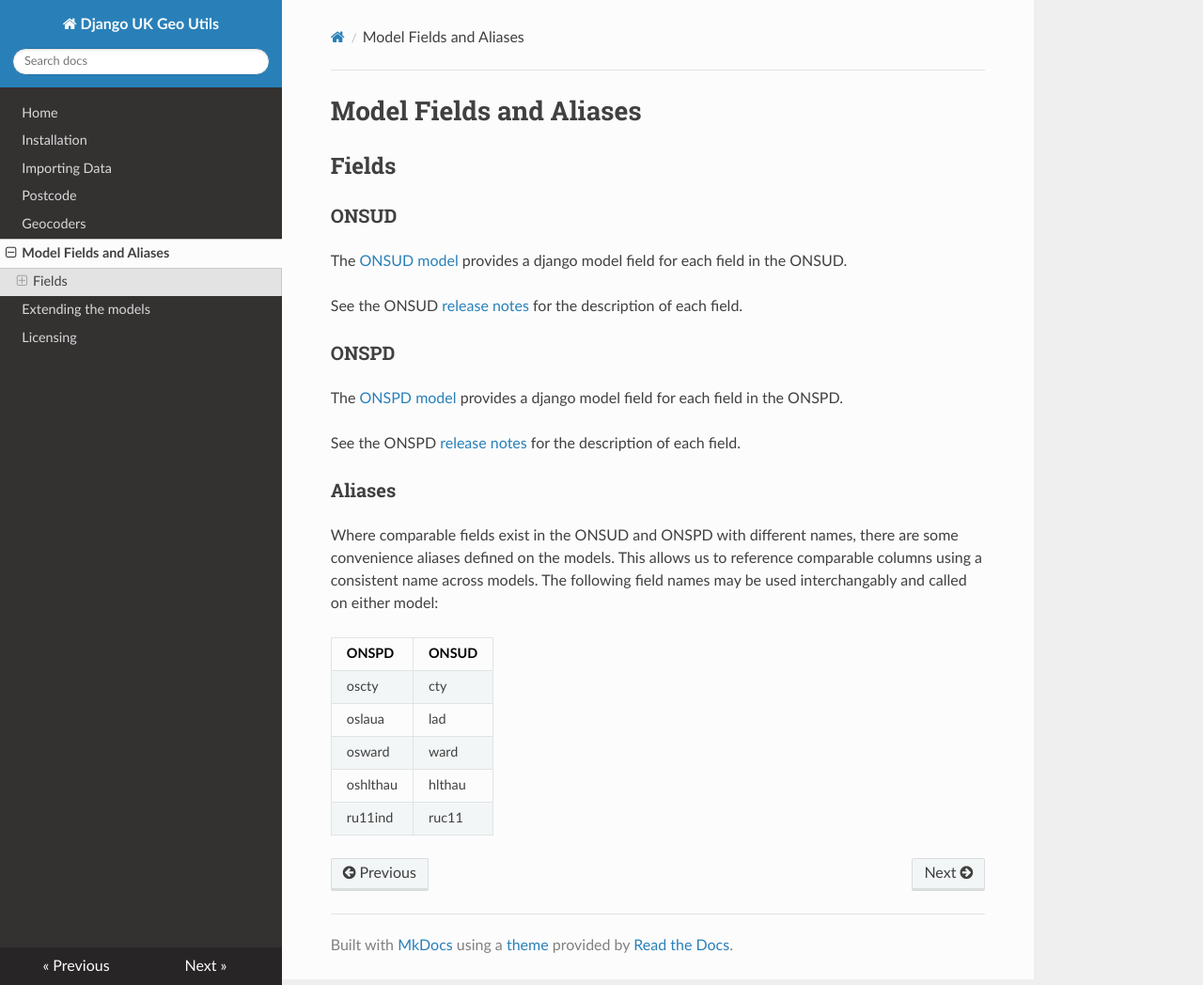
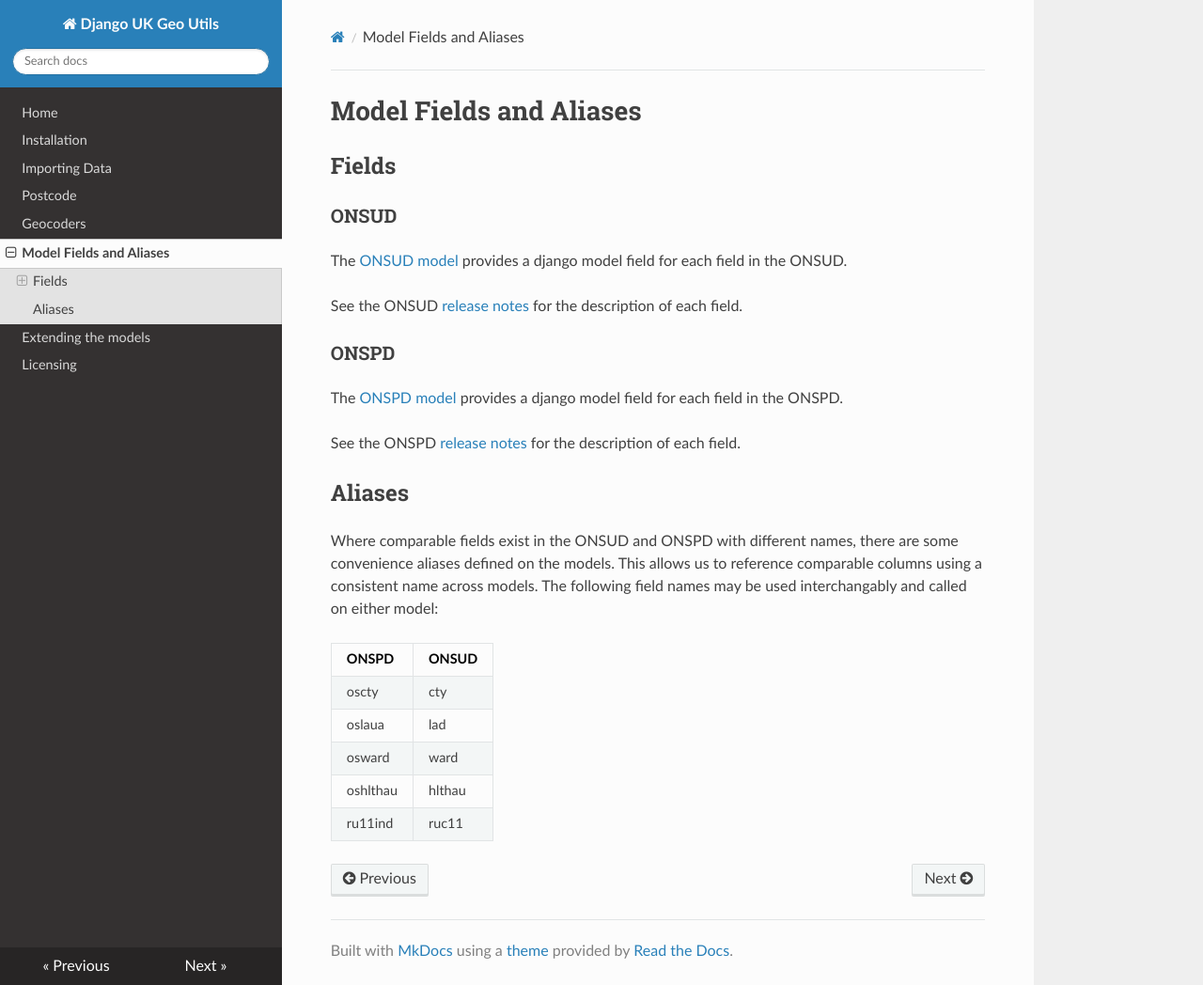
Before and after one commit to dracos/uk-geo-utils, an MkDocs documentation site: the page built from docs/models.md, in a window 1280 px wide and 1048 px high. Shown: the whole window at 94% size. Built offline with MkDocs 1.6.1, drawn with Linux system fonts in a browser that asks for light colours; nearby versions of some CDN libraries; old or Windows-style settings are respelled for this version of MkDocs.

Commit message:
fix heading level

```diff
--- a/docs/models.md
+++ b/docs/models.md
@@ -14,7 +14,7 @@ The [ONSPD model](https://github.com/DemocracyClub/uk-geo-utils/blob/17f7b175461
 
 See the ONSPD [release notes](https://www.arcgis.com/sharing/rest/content/items/abff4f6fc0514c53bf02c9b9100d6523/data) for the description of each field.
 
-### Aliases
+## Aliases
 
 Where comparable fields exist in the ONSUD and ONSPD with different names, there are some convenience aliases defined on the models. This allows us to reference comparable columns using a consistent name across models. The following field names may be used interchangably and called on either model:
 
```
